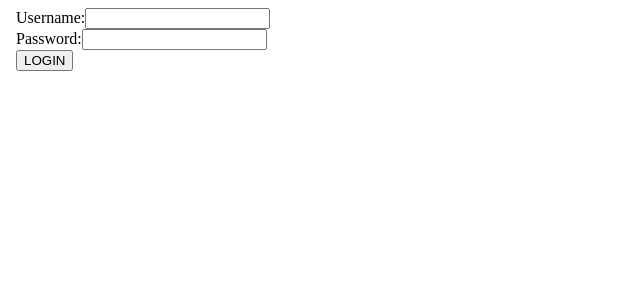
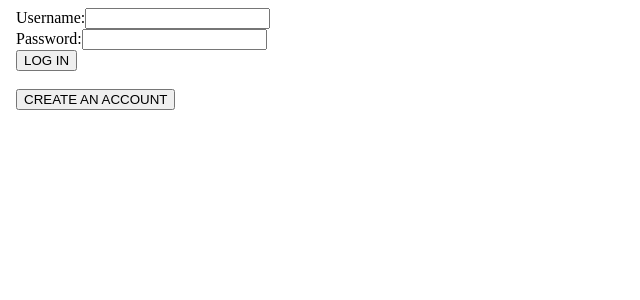
Before and after one commit to Dan-ala/Angular01, an Angular app: page / in a window 1280 px wide. Shown: the top 300 px of the page, without its empty margins (0-640 px from the left). Built offline with nearby package versions, Linux system fonts and the light colour scheme.

Commit message:
The task has been done.

```diff
--- a/package.json
+++ b/package.json
@@ -19,6 +19,7 @@
     "@angular/platform-browser-dynamic": "^16.2.0",
     "@angular/router": "^16.2.0",
     "rxjs": "~7.8.0",
+    "sweetalert2": "^11.10.0",
     "tslib": "^2.3.0",
     "zone.js": "~0.13.0"
   },
--- a/src/app/login/login.component.html
+++ b/src/app/login/login.component.html
@@ -17,7 +17,9 @@
             <input type="password" id="password" name="password" [(ngModel)]="lulo.password">
         </div>
 
-        <button (click)="onSignIn()">LOGIN</button>
+        <button (click)="onSignIn()">LOG IN</button>
+        <br><br>
+        <button (click)="goToSignUp()">CREATE AN ACCOUNT</button>
     </form>
 
 </body>
--- a/src/app/login/login.component.ts
+++ b/src/app/login/login.component.ts
@@ -30,21 +30,18 @@ constructor(
 
             if (userFound) {
                 alert(`Welcome ${this.lulo.username}`);
-            } else {
-                alert('Incorrect username or password');
+                this.router.navigateByUrl('/dashboard')
+            }else {
+                alert('Incorrect username or password or does not exist');
+                this.router.navigateByUrl('/signup')
             }
         } else {
             alert('User array is empty');
         }
-    } else {
-        alert('User does not exist');
     }
 }
 
-
-clic(){
-  console.log("helou");
-  this.router.navigateByUrl("/registrar")
-
+goToSignUp(){
+  this.router.navigateByUrl('/signup')
 }
 }
--- a/src/app/registrar/registrar.component.html
+++ b/src/app/registrar/registrar.component.html
@@ -22,6 +22,8 @@
         </div>
 
         <button (click)="onSignUp()">SEND</button>
+        <br><br>
+        <button (click)="goToSignIn()">LOG IN</button>
     </form>
 
 </body>
--- a/src/app/registrar/registrar.component.ts
+++ b/src/app/registrar/registrar.component.ts
@@ -1,4 +1,6 @@
+import { Router } from '@angular/router';
 import { Component } from '@angular/core';
+import Swal from 'sweetalert2';
 
 @Component({
   selector: 'app-registrar',
@@ -6,6 +8,13 @@ import { Component } from '@angular/core';
   styleUrls: ['./registrar.component.css']
 })
 export class RegistrarComponent {
+
+  constructor(
+    public router:Router
+    ){
+
+    }
+
   users: any[] = []
   userSignUpObject: any = {
     username: '',
@@ -18,6 +27,11 @@ export class RegistrarComponent {
     this.users.push(this.userSignUpObject)
     localStorage.setItem('users', JSON.stringify(this.users))
 
+    Swal.fire({
+      title: "User created!",
+      icon: "success"
+    });
+
     this.userSignUpObject = {
       username: '',
       email: '',
@@ -25,4 +39,8 @@ export class RegistrarComponent {
     }
   }
 
+  goToSignIn(){
+    this.router.navigateByUrl('/')
+  }
+
 }
```
Also changed, not shown: 1 other file (tests, documents, lock files or other folders).
